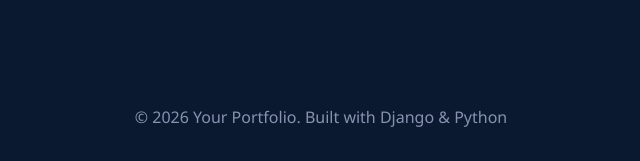
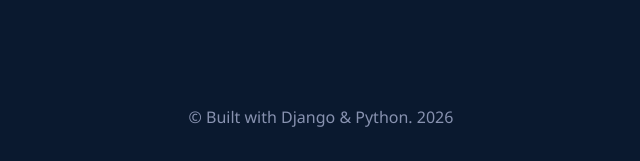
Before and after one commit to HELLxCODER/portfolio-website, a Django app: page / in a window 1280 px wide. Shown: the part 4725-4886 px from the top of the page, without its empty margins (319-959 px from the left). Run offline with Django 5.2, Linux system fonts and the light colour scheme; data that the repository does not hold is empty.

Commit message:
Changes to the Footer Section

```diff
--- a/portfolio_project/portfolio/templates/portfolio/home.html
+++ b/portfolio_project/portfolio/templates/portfolio/home.html
@@ -173,7 +173,7 @@
 
     <!-- Footer -->
     <footer>
-        <p>&copy; 2026 Your Portfolio. Built with Django & Python</p>
+        <p>&copy; Built with Django & Python. 2026</p>
     </footer>
     <script src="{% static 'js/script.js' %}"></script>
 </body>
```
